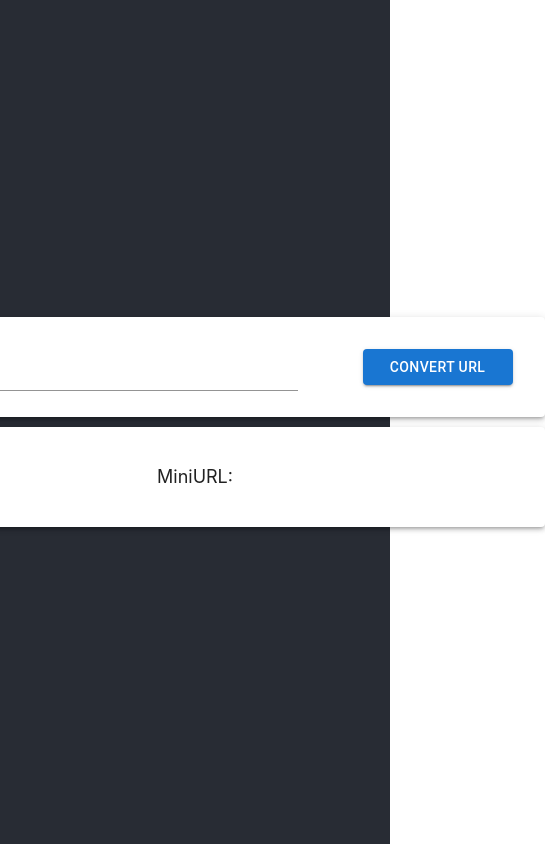
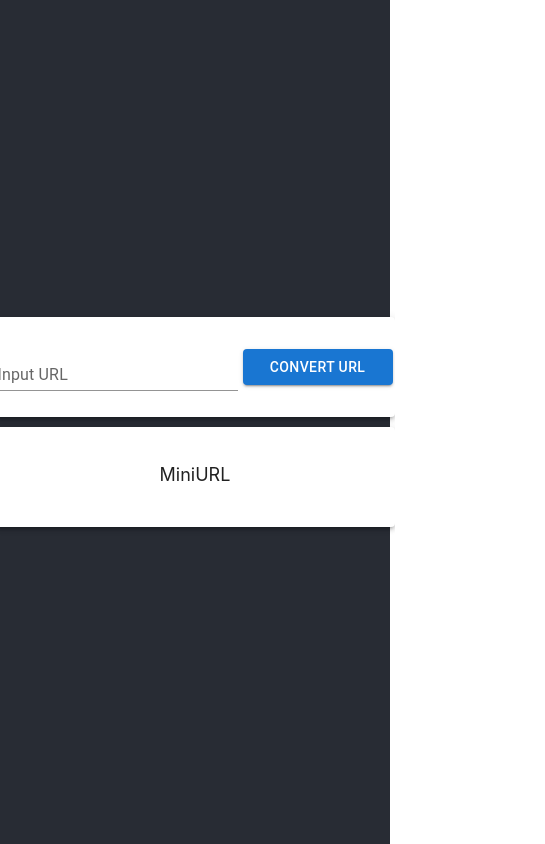
Before and after one commit to WJunHong/MiniURL, a React (Create React App) app in the folder client/: page / in a window 390 px wide. Shown: the whole page, 545 px wide, since content can reach past the window. Built offline with nearby package versions, Linux system fonts and the light colour scheme.

Commit message:
Add responsiveness to containers

```diff
--- a/client/src/components/Input/Input.module.css
+++ b/client/src/components/Input/Input.module.css
@@ -1,10 +1,11 @@
 .container {
   height: fit-content;
-  width: fit-content;
+  width: 50%;
+  min-width: 400px;
 }
 
 .inputContainer {
-  width: 700px;
+  width: 100%;
   height: 100px;
   display: flex;
   margin: auto;
--- a/client/src/components/Output/Output.js
+++ b/client/src/components/Output/Output.js
@@ -7,8 +7,8 @@
 const Output = ({ miniUrl }) => {
   return (
     <div className={styles.container}>
-      <Paper elevation={3} className={styles.inputContainer}>
-        <div>MiniURL:</div>
+      <Paper elevation={3} className={styles.outputContainer}>
+        <div>MiniURL</div>
         <a href={`${miniUrl}`} target="_blank">
           {miniUrl}
         </a>
--- a/client/src/components/Output/Output.module.css
+++ b/client/src/components/Output/Output.module.css
@@ -1,10 +1,11 @@
 .container {
   height: fit-content;
-  width: fit-content;
+  width: 50%;
+  min-width: 400px;
   margin-top: 10px;
 }
-.inputContainer {
-  width: 700px;
+.outputContainer {
+  width: 100%;
   height: 100px;
   display: flex;
   margin: auto;
@@ -13,7 +14,11 @@
   justify-content: center;
 }
 
-.inputContainer div {
+.outputContainer div {
   font-size: 18px;
-  margin-bottom: 2px;
+  margin-bottom: 6px;
 }
+.outputContainer a {
+  color: blue;
+  text-decoration: none;
+}
```
